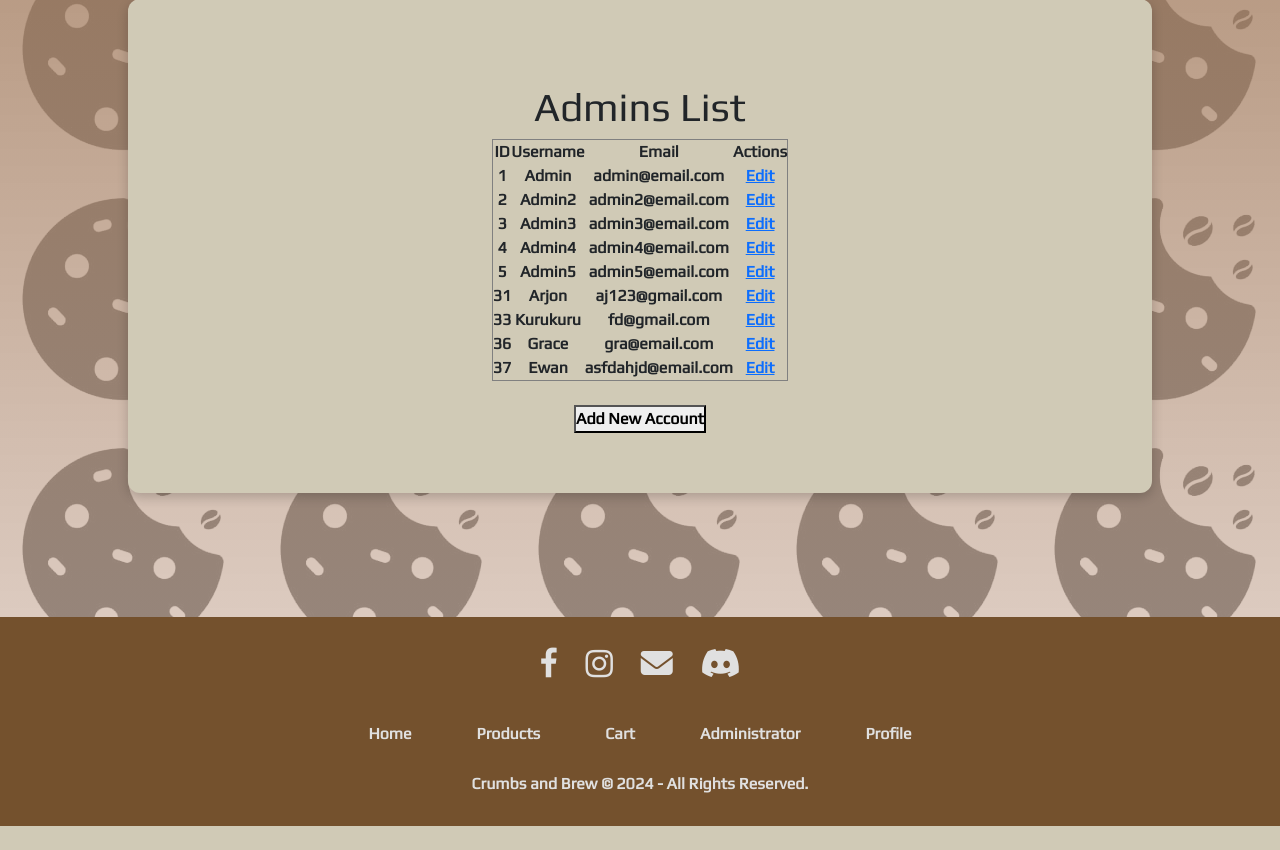
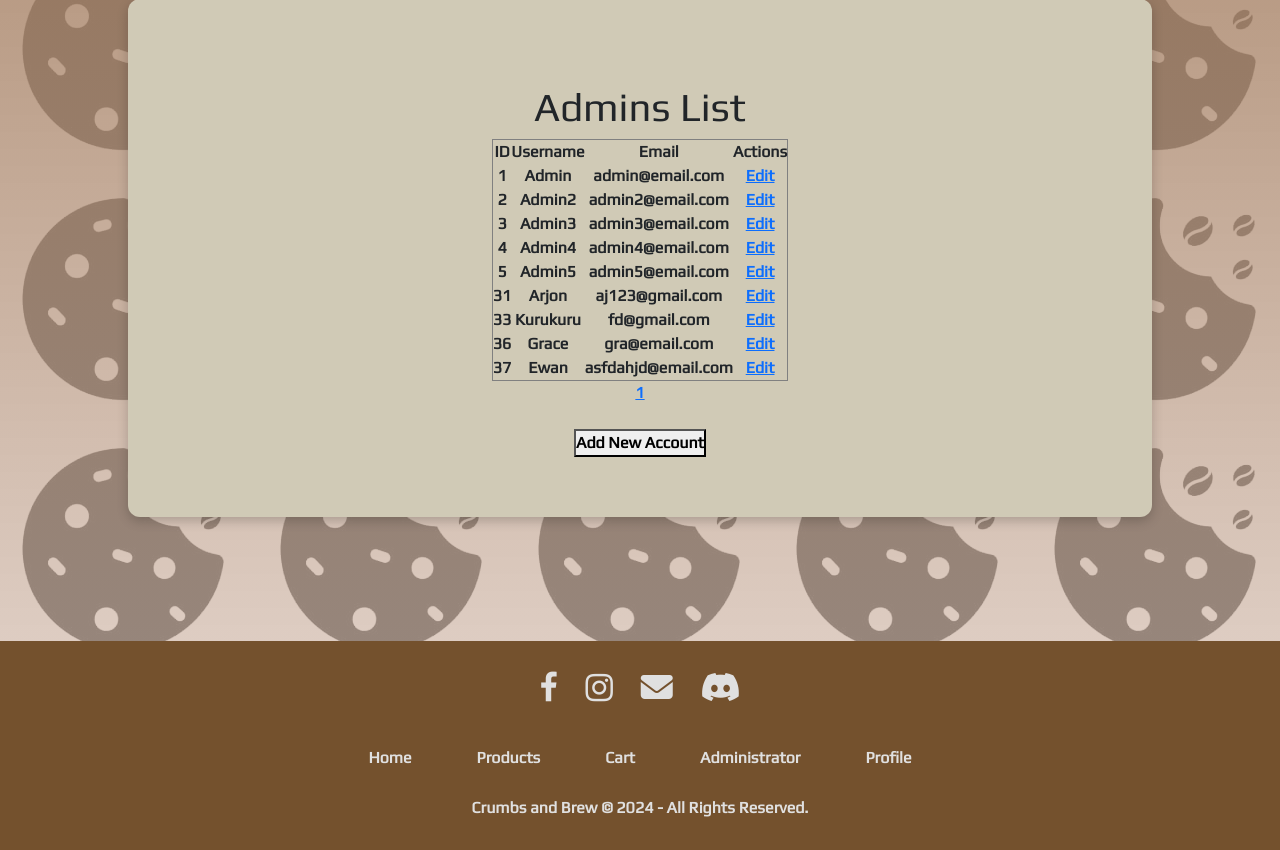
Before and after one commit to Ar-Dee08/websys-proj-main, a PHP site: page /view_admin.php in a window 1280 px wide. Shown: the part 81-931 px from the top of the page. Before the commit the page ends 907 px from the top, so only its background shows below. Run offline with PHP 8.4, Linux system fonts and the light colour scheme; a user stored in the database is signed in; data comes from the database, SQL or seed files in the repository.

Commit message:
added page number at the admin list

```diff
--- a/view_admin.php
+++ b/view_admin.php
@@ -13,8 +13,27 @@ if (!isset($_SESSION['user_id'])) {
 include 'db/db_connection.php';
 include 'includes/header.php';
 
-// Fetch all admins
-$sql = "SELECT id, username, email FROM user_login";
+// Set the number of items per page
+$items_per_page = 10;
+
+// Get the current page number from the query string, default to 1
+$page = isset($_GET['page']) ? (int)$_GET['page'] : 1;
+if ($page < 1) $page = 1;
+
+// Calculate the offset for the SQL query
+$offset = ($page - 1) * $items_per_page;
+
+// Fetch the total number of admins
+$total_items_sql = "SELECT COUNT(*) AS total FROM user_login";
+$total_items_result = $conn->query($total_items_sql);
+$total_items_row = $total_items_result->fetch_assoc();
+$total_items = $total_items_row['total'];
+
+// Calculate the total number of pages
+$total_pages = ceil($total_items / $items_per_page);
+
+// Fetch the admins for the current page
+$sql = "SELECT id, username, email FROM user_login LIMIT $items_per_page OFFSET $offset";
 $result = $conn->query($sql);
 
 // Check if the result is valid
@@ -46,11 +65,28 @@ if (!$result) {
                     <td><?= $row['username'] ?></td>
                     <td><?= $row['email'] ?></td>
                     <td>
-                        <a href="edit_admin.php?id=<?= $row['id'] ?>">Edit</a>
+                        <a href="edit_admins.php?id=<?= $row['id'] ?>">Edit</a>
                     </td>
                 </tr>
             <?php endwhile; ?>
         </table>
+
+        <!-- Pagination -->
+        <div>
+            <?php if ($page > 1): ?>
+                <a href="?page=<?= $page - 1 ?>">Previous</a>
+            <?php endif; ?>
+
+            <?php for ($i = 1; $i <= $total_pages; $i++): ?>
+                <a href="?page=<?= $i ?>" <?= $i === $page ? 'style="font-weight: bold;"' : '' ?>>
+                    <?= $i ?>
+                </a>
+            <?php endfor; ?>
+
+            <?php if ($page < $total_pages): ?>
+                <a href="?page=<?= $page + 1 ?>">Next</a>
+            <?php endif; ?>
+        </div>
 
         <br>
         <a href="add_admin.php">
```
